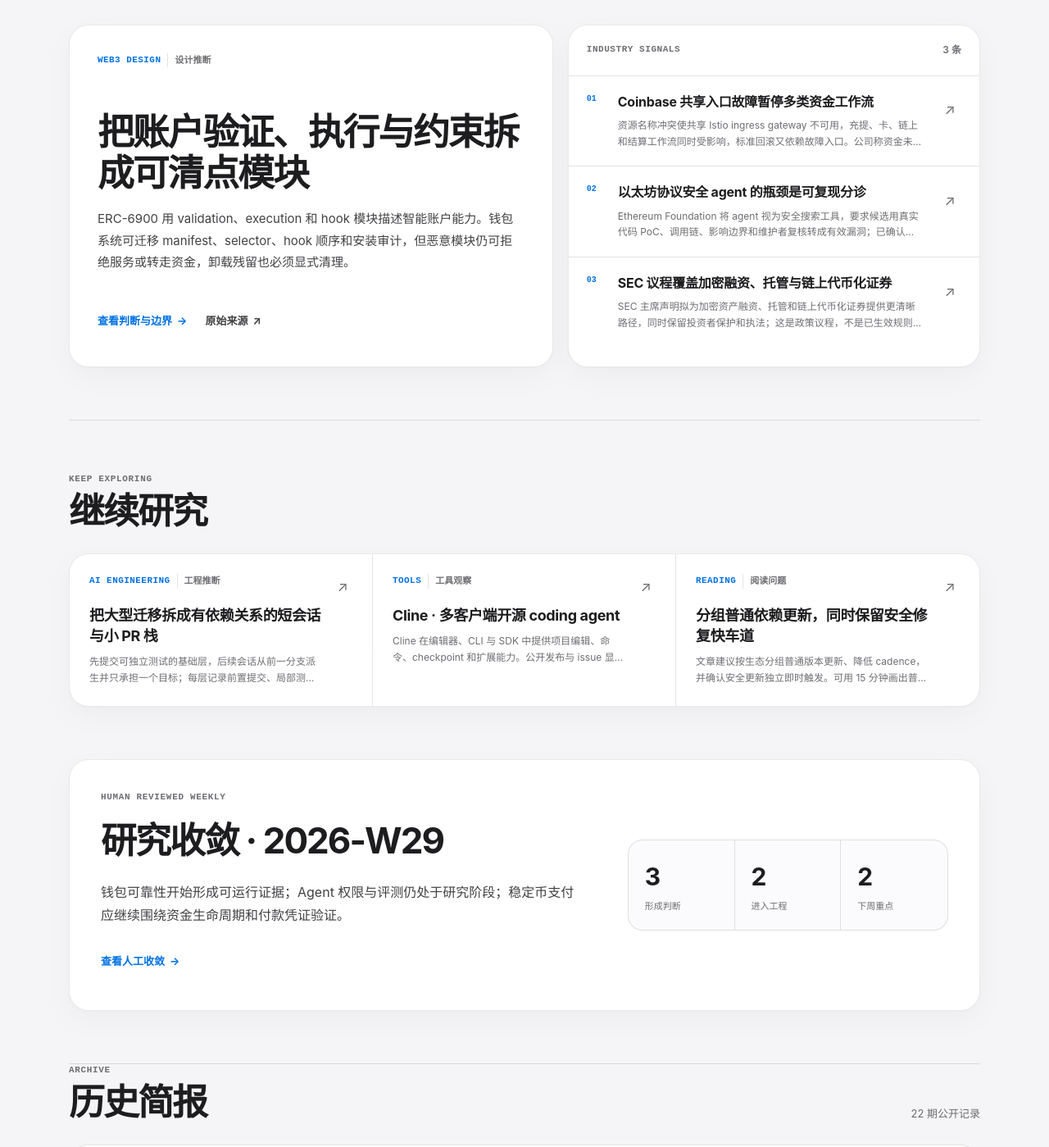
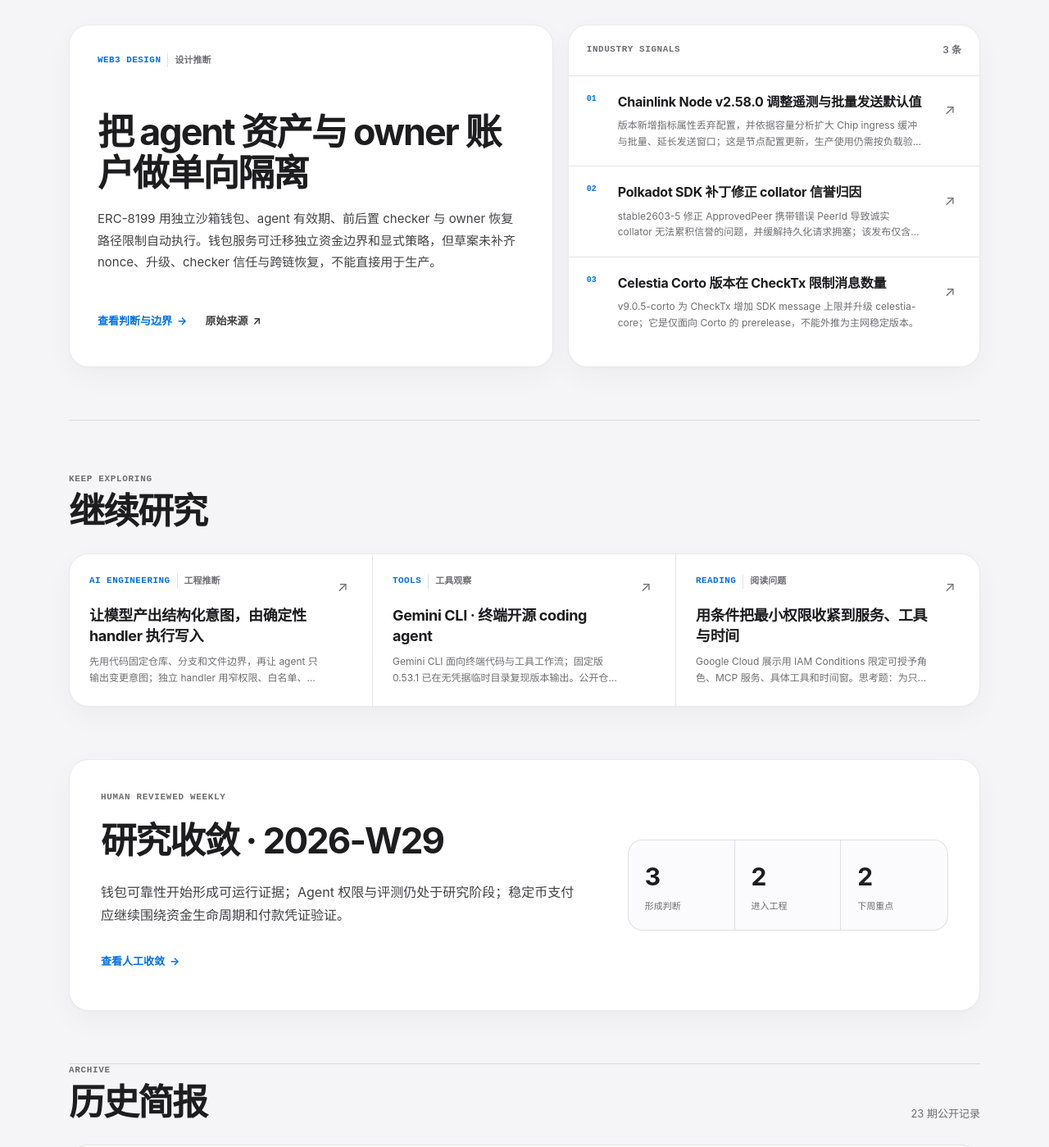
Before and after one commit to qianqiu0404/xiuqiu-site, a Vue app: page /radar in a window 1280 px wide. Shown: the part 475-1874 px from the top of the page at 82% size. Built offline with nearby package versions, Linux system fonts and the light colour scheme.

Commit message:
chore: daily radar 2026-08-04 (#40)

```diff
--- a/src/data/generatedRadars.ts
+++ b/src/data/generatedRadars.ts
@@ -5,6 +5,77 @@ export interface RadarItem { title: string; summary: string; sourceUrl?: string
 export interface DailyRadar { date: string; slug: string; title: string; summary: string; reviewStatus: 'automated'; generatedAt: string; sourceSections: string[]; missingSections: string[]; marketSignals: RadarItem[]; aiTip?: RadarItem; web3Design?: RadarItem; vibeProject?: RadarItem; readingPick?: RadarItem; sourceUrls: string[]; relatedProjectSlugs: string[] }
 
 export const dailyRadars: DailyRadar[] = [
+  {
+    "date": "2026-08-04",
+    "slug": "2026-08-04",
+    "title": "每日研究雷达 · 2026-08-04",
+    "summary": "聚焦 Chainlink 遥测与批处理、Polkadot collator 信誉修复、Celestia CheckTx 限制、受限 agent 写入、沙箱钱包、Gemini CLI，以及条件化最小权限。",
+    "reviewStatus": "automated",
+    "generatedAt": "2026-08-04T09:46:53+08:00",
+    "sourceSections": [
+      "crypto",
+      "radar",
+      "vibe",
+      "reading"
+    ],
+    "missingSections": [],
+    "marketSignals": [
+      {
+        "title": "Chainlink Node v2.58.0 调整遥测与批量发送默认值",
+        "summary": "版本新增指标属性丢弃配置，并依据容量分析扩大 Chip ingress 缓冲与批量、延长发送窗口；这是节点配置更新，生产使用仍需按负载验证并固定镜像 digest。",
+        "sourceUrl": "https://github.com/smartcontractkit/chainlink/releases/tag/v2.58.0"
+      },
+      {
+        "title": "Polkadot SDK 补丁修正 collator 信誉归因",
+        "summary": "stable2603-5 修正 ApprovedPeer 携带错误 PeerId 导致诚实 collator 无法累积信誉的问题，并缓解持久化请求拥塞；该发布仅含 crates，不提供 binary 或镜像。",
+        "sourceUrl": "https://github.com/paritytech/polkadot-sdk/releases/tag/polkadot-stable2603-5"
+      },
+      {
+        "title": "Celestia Corto 版本在 CheckTx 限制消息数量",
+        "summary": "v9.0.5-corto 为 CheckTx 增加 SDK message 上限并升级 celestia-core；它是仅面向 Corto 的 prerelease，不能外推为主网稳定版本。",
+        "sourceUrl": "https://github.com/celestiaorg/celestia-app/releases/tag/v9.0.5-corto"
+      }
+    ],
+    "aiTip": {
+      "title": "让模型产出结构化意图，由确定性 handler 执行写入",
+      "summary": "先用代码固定仓库、分支和文件边界，再让 agent 只输出变更意图；独立 handler 用窄权限、白名单、draft PR 与失败回退执行。模型判断仍需内容审阅，安全来自权限分离和可验证动作面。",
+      "sourceUrl": "https://github.blog/ai-and-ml/github-copilot/automating-cross-repo-documentation-with-github-agentic-workflows/"
+    },
+    "web3Design": {
+      "title": "把 agent 资产与 owner 账户做单向隔离",
+      "summary": "ERC-8199 用独立沙箱钱包、agent 有效期、前后置 checker 与 owner 恢复路径限制自动执行。钱包服务可迁移独立资金边界和显式策略，但草案未补齐 nonce、升级、checker 信任与跨链恢复，不能直接用于生产。",
+      "sourceUrl": "https://eips.ethereum.org/EIPS/eip-8199"
+    },
+    "vibeProject": {
+      "title": "Gemini CLI · 终端开源 coding agent",
+      "summary": "Gemini CLI 面向终端代码与工具工作流；固定版 0.53.1 已在无凭据临时目录复现版本输出。公开仓库与 npm 数据显示广泛关注和分发，但工具权限、提示注入和供应链风险仍需沙箱、审批与独立测试约束。",
+      "sourceUrl": "https://github.com/google-gemini/gemini-cli"
+    },
+    "readingPick": {
+      "title": "用条件把最小权限收紧到服务、工具与时间",
+      "summary": "Google Cloud 展示用 IAM Conditions 限定可授予角色、MCP 服务、具体工具和时间窗。思考题：为只读研究 agent 写出三条允许、三条拒绝案例，并检查属性缺失或新工具上线时是否默认拒绝。",
+      "sourceUrl": "https://cloud.google.com/blog/topics/developers-practitioners/generosity-under-conditions-hardening-google-cloud-access-management/"
+    },
+    "sourceUrls": [
+      "https://github.com/smartcontractkit/chainlink/releases/tag/v2.58.0",
+      "https://github.com/paritytech/polkadot-sdk/releases/tag/polkadot-stable2603-5",
+      "https://github.com/celestiaorg/celestia-app/releases/tag/v9.0.5-corto",
+      "https://github.blog/ai-and-ml/github-copilot/automating-cross-repo-documentation-with-github-agentic-workflows/",
+      "https://eips.ethereum.org/EIPS/eip-8199",
+      "https://github.com/google-gemini/gemini-cli",
+      "https://github.com/google-gemini/gemini-cli/releases/tag/v0.53.1",
+      "https://registry.npmjs.org/@google/gemini-cli/0.53.1",
+      "https://api.npmjs.org/downloads/point/2026-07-05:2026-08-03/@google/gemini-cli",
+      "https://github.com/google-gemini/gemini-cli/blob/v0.53.1/docs/cli/sandbox.md",
+      "https://github.com/google-gemini/gemini-cli/blob/v0.53.1/LICENSE",
+      "https://cloud.google.com/blog/topics/developers-practitioners/generosity-under-conditions-hardening-google-cloud-access-management/"
+    ],
+    "relatedProjectSlugs": [
+      "wallet-core",
+      "exchange-wallet-system",
+      "web3-wallet-engineer-lab"
+    ]
+  },
   {
     "date": "2026-08-03",
     "slug": "2026-08-03",
```
Also changed, not shown: content/radar/2026-08-04.md (added, +53 -0 lines), 1 other file (tests, documents, lock files or other folders).
